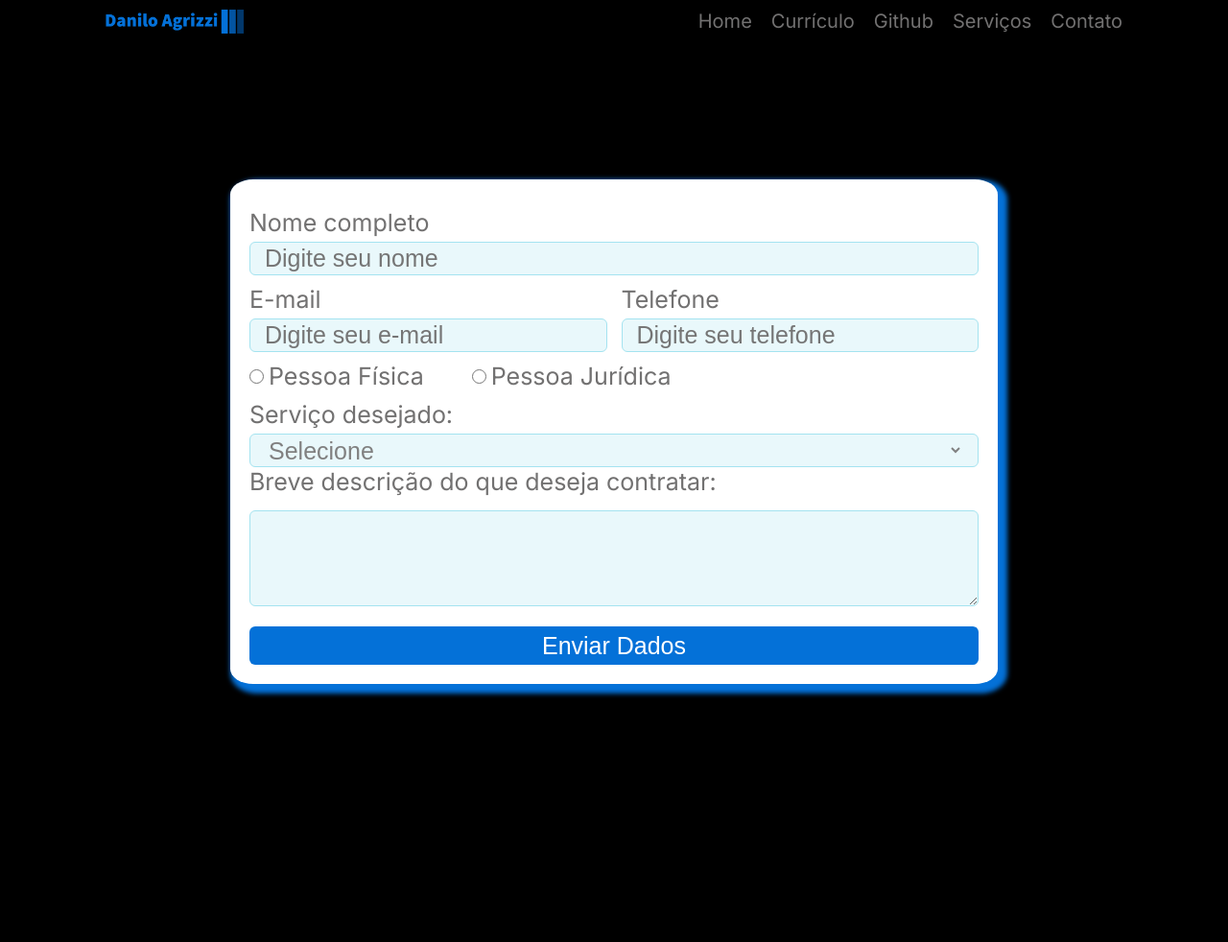
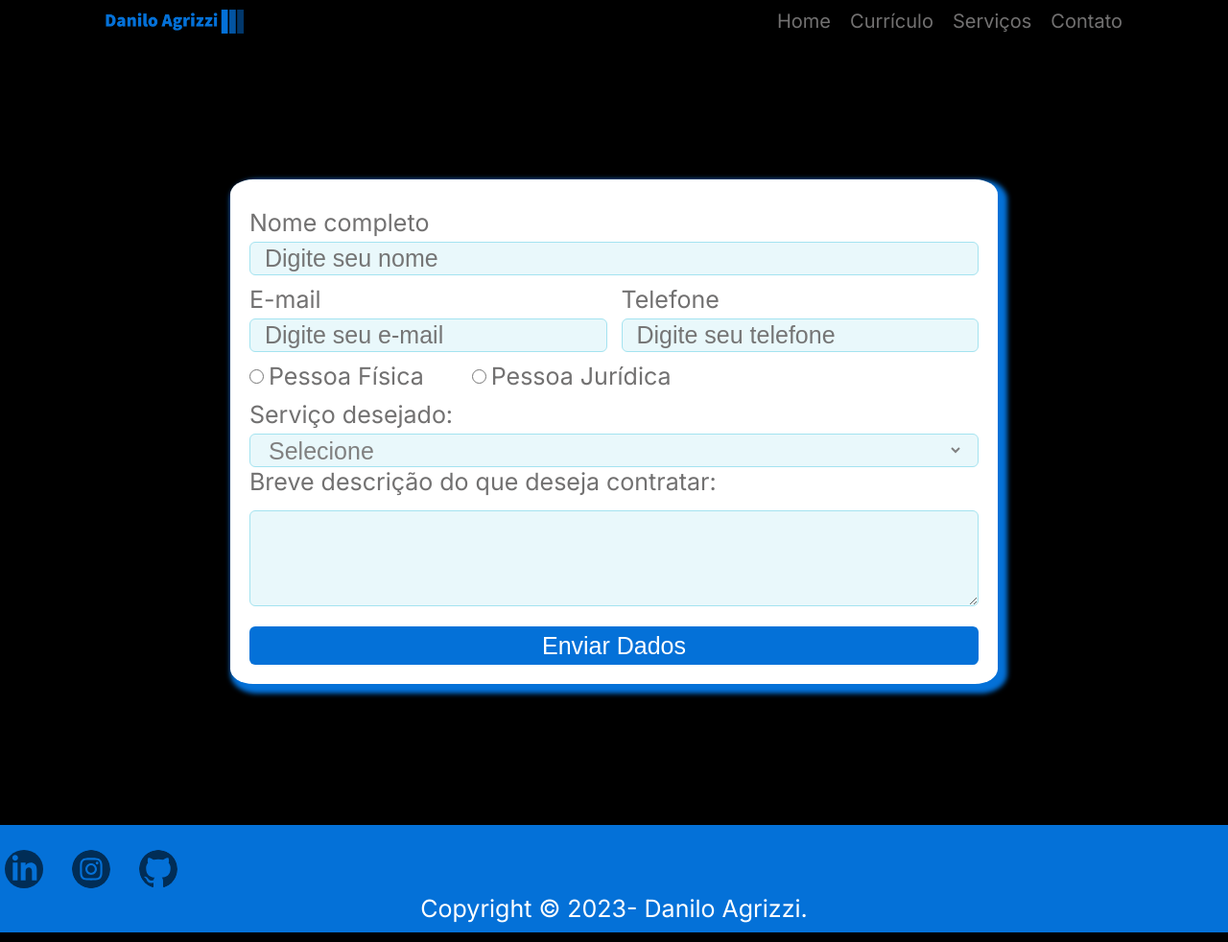
Before and after one commit to daniloagrizzi/projectDevWeb, a plain HTML site: page contato.html in a window 1280 px wide. Shown: the whole page at 96% size. Before the commit the page ends 850 px from the top, so only its background shows below. Drawn offline with Linux system fonts and the light colour scheme.

Commit message:
final update
final update of UVV web development work

```diff
--- a/contato.html
+++ b/contato.html
@@ -12,7 +12,6 @@
         <ul>
           <li> <a href="index.html">Home</a></li>
           <li><a href="curiculo.html">Currículo</a></li>
-          <li><a href="#">Github</a></li>
           <li><a href="serviços.html">Serviços</a></li>
           <li><a href="contato.html">Contato</a></li>
         </ul>
@@ -40,22 +39,22 @@
 
         </div>
 
-        <div class="gender-box">
+        <div class="pessoa-box">
 
 
-          <div class="gender-option">
+          <div class="pessoa-option">
 
-              <div class="gender">
+              <div class="pessoa">
 
-                  <input type="radio" name="sexo" value="Masculino" id="check-male">
-                  <label for="check-male">Pessoa Física</label>
+                  <input type="radio" name="pessoa" value="fisica" id="check-fisica">
+                  <label for="check-fisica">Pessoa Física</label>
 
               </div>
 
-              <div class="gender">
+              <div class="pessoa">
 
-                 <input type="radio" name="sexo" value="Feminino" id="check-female">
-                 <label for="check-female">Pessoa Jurídica</label>
+                 <input type="radio" name="pessoa" value="juridica" id="check-juridica">
+                 <label for="check-juridica">Pessoa Jurídica</label>
 
               </div>
 
@@ -103,7 +102,31 @@
       </form>
 
   </div>
+ </section>
 
-    </section>
+ <footer id="colophon" class="site-footer" role="contentinfo">
+  <div class="social-wrapper">
+    <ul>
+      <li>
+        <a href="https://www.linkedin.com/in/danilo-agrizzi-320407237/" target="_blank">
+          <img src="assets/img/linkedin-icon.svg" alt="linkedin Logo" class="linkedin-icon"></a>
+      </li>
+      <li>
+        <a href="https://www.instagram.com/daniloagrizzi/" target="_blank">
+          <img src="assets/img/instagram-icon.svg" alt="Instagram Logo" class="instagram-icon"></a>
+      </li>
+      <li>
+        <a href="https://github.com/daniloagrizzi" target="_blank">
+          <img src="assets/img/github-icon.svg" alt="github-icon" class="github-icon"></a>
+      </li>
+
+    </ul>
+  </div>
+
+  <nav class="footer-nav" role="navigation">
+    <p>Copyright &copy; 2023- Danilo Agrizzi.</p>
+  </nav>
+</footer>
+
 </body>
 </html>
--- a/estilo/contato.css
+++ b/estilo/contato.css
@@ -161,22 +161,22 @@ body {
     column-gap: 15px;
   }
 
-  .form .gender-box {
+  .form .pessoa-box {
     margin-top: 10px;
   }
 
-  .form :where(.gender-option, .gender) {
+  .form :where(.pessoa-option, .pessoa) {
     display: flex;
     align-items: center;
     column-gap: 50px;
     flex-wrap: wrap;
   }
 
-  .form .gender {
+  .form .pessoa {
     column-gap: 5px;
   }
 
-  .gender input {
+  .pessoa input {
 
     accent-color: var(--primary-color);
     float: left;
@@ -185,11 +185,11 @@ body {
 
   }
 
-  .form :where(.gender input,.gender textarea, .gender label) {
+  .form :where(.pessoa input,.pessoa textarea, .pessoa label) {
     cursor: pointer;
   }
 
-  .gender label {
+  .pessoa label {
     color:var(--text-color);
   }
 
@@ -228,3 +228,49 @@ body {
 
   /*Anti-span*/
   .naoexibir { display:none; }
+
+ /*footer*/
+.site-footer {
+  background-color: var(--primary-color);
+	text-align: center;
+	margin: 10px 0;
+	padding: 10px 0;
+
+}
+
+#social-wrapper {
+	text-align: center;
+}
+
+/*Social Media Icons*/
+.social-wrapper {
+	text-align: center;
+}
+
+.social-wrapper ul li {
+	display: inline;
+	margin: 0 5px;
+}
+
+.linkedin-icon,
+.instagram-icon,
+.github-icon {
+	margin-top: .625em;
+	width: 40px;
+	height: 40px;
+	opacity: .6;
+	filter: alpha(opacity=60); /* For IE8 and earlier */
+  border-radius: 25px;
+}
+
+.linkedin-icon:hover,
+.instagram-icon:hover,
+.github-icon:hover {
+	opacity: 1.0;
+	filter: alpha(opacity=100); /* For IE8 and earlier */
+}
+
+.footer-nav p {
+	text-align: center;
+  color: #fff;
+}
--- a/estilo/curriculo.css
+++ b/estilo/curriculo.css
@@ -59,7 +59,7 @@ body {
 
 }
 
-/* common styles */
+
 img {
 	width: 100%;
 }
@@ -96,7 +96,7 @@ a {
 	font-weight: 400;
 }
 
-/* layouts */
+
 .container {
 	max-width: 1000px;
 	width: 90%;
@@ -155,8 +155,6 @@ a {
 }
 .profile_profileImg {
 	max-width: 250px;
-
-    box-shadow: 5px 5px 5px 5px var(--primary-color);
 }
 .profile_name_firstName {
 	color: white;
@@ -193,7 +191,7 @@ a {
 	}
 }
 
-/* Expertise */
+/* skills */
 .skills_list {
 	margin-top: 1rem;
 	margin-left: 2rem;
@@ -209,7 +207,7 @@ a {
 	font-weight: 700;
 }
 
-/* eduction */
+/* education */
 .edu_item {
 	margin-top: 2rem;
 }
@@ -223,27 +221,48 @@ a {
 	margin-top: 2rem;
 }
 
-/* awards */
-.awards_item {
-	margin-top: 2rem;
-}
-/* Interests */
-.interest_items {
-	margin-top: 2rem;
-	display: flex;
-	align-items: center;
-	flex-wrap: wrap;
-	gap: 2rem;
-}
-.interest_item {
-	font-size: 1.5rem;
-	display: flex;
-	flex-direction: column;
-	align-items: center;
-	justify-content: center;
-	gap: 0.5rem;
-	color: var(--text-color);
-}
-.interest_item svg {
-	width: 2rem;
-}
+/*footer*/
+.site-footer {
+	background-color: var(--primary-color);
+	  text-align: center;
+	  margin: 10px 0;
+	  padding: 10px 0;
+
+  }
+
+  #social-wrapper {
+	  text-align: center;
+  }
+
+  /*Social Media Icons*/
+  .social-wrapper {
+	  text-align: center;
+  }
+
+  .social-wrapper ul li {
+	  display: inline;
+	  margin: 0 5px;
+  }
+
+  .linkedin-icon,
+  .instagram-icon,
+  .github-icon {
+	  margin-top: .625em;
+	  width: 40px;
+	  height: 40px;
+	  opacity: .6;
+	  filter: alpha(opacity=60); /* For IE8 and earlier */
+	border-radius: 25px;
+  }
+
+  .linkedin-icon:hover,
+  .instagram-icon:hover,
+  .github-icon:hover {
+	  opacity: 1.0;
+	  filter: alpha(opacity=100); /* For IE8 and earlier */
+  }
+
+  .footer-nav p {
+	  text-align: center;
+	color: #fff;
+  }
--- a/estilo/styles.css
+++ b/estilo/home.css
@@ -107,13 +107,7 @@ a:hover {
   }
 
   /* home*/
-.perfil-content img{
 
-    height: 250px;
-    width: 150px;
-
-    box-shadow: 5px 5px 5px 5px var(--primary-color);
-}
 
 body {
     font-family: Inter, sans-serif;
@@ -162,14 +156,66 @@ p {
 	gap: 1rem;
 }
 
-
+.title-box {
+  max-height: 200px;
+}
 
 .profile_container {
 	display: flex;
 	gap: 1rem;
+  justify-content: flex-start;
+  flex-direction: column;
+
+
 }
 .profile_container img {
-	max-width: 250px;
+
+	max-width: 200px;
     max-height: 350px;
-    box-shadow: 5px 5px 5px 5px var(--primary-color);
+
 }
+/*footer*/
+.site-footer {
+  background-color: var(--primary-color);
+	text-align: center;
+	margin: 10px 0;
+	padding: 10px 0;
+
+}
+
+#social-wrapper {
+	text-align: center;
+}
+
+/*Social Media Icons*/
+.social-wrapper {
+	text-align: center;
+}
+
+.social-wrapper ul li {
+	display: inline;
+	margin: 0 5px;
+}
+
+.linkedin-icon,
+.instagram-icon,
+.github-icon {
+	margin-top: .625em;
+	width: 40px;
+	height: 40px;
+	opacity: .6;
+	filter: alpha(opacity=60); /* For IE8 and earlier */
+  border-radius: 25px;
+}
+
+.linkedin-icon:hover,
+.instagram-icon:hover,
+.github-icon:hover {
+	opacity: 1.0;
+	filter: alpha(opacity=100); /* For IE8 and earlier */
+}
+
+.footer-nav p {
+	text-align: center;
+  color: #fff;
+}
--- a/estilo/serviços.css
+++ b/estilo/serviços.css
@@ -61,6 +61,16 @@ body {
 
 /* table */
 
+@media only screen and (max-width: 768px) {
+	table  {
+		width: 100%;
+		grid-template-columns: 1fr;
+		padding: 3rem;
+		gap: 7rem;
+
+	}
+}
+
 .table-services {
     max-width: 1500px;
 	width: 90%;
@@ -116,3 +126,49 @@ align-items: center;
     font-weight: bold;
     color: var(--primary-color);
 }
+
+/*footer*/
+.site-footer {
+	background-color: var(--primary-color);
+	  text-align: center;
+	  margin: 10px 0;
+	  padding: 10px 0;
+
+  }
+
+  #social-wrapper {
+	  text-align: center;
+  }
+
+  /*Social Media Icons*/
+  .social-wrapper {
+	  text-align: center;
+  }
+
+  .social-wrapper ul li {
+	  display: inline;
+	  margin: 0 5px;
+  }
+
+  .linkedin-icon,
+  .instagram-icon,
+  .github-icon {
+	  margin-top: .625em;
+	  width: 40px;
+	  height: 40px;
+	  opacity: .6;
+	  filter: alpha(opacity=60); /* For IE8 and earlier */
+	border-radius: 25px;
+  }
+
+  .linkedin-icon:hover,
+  .instagram-icon:hover,
+  .github-icon:hover {
+	  opacity: 1.0;
+	  filter: alpha(opacity=100); /* For IE8 and earlier */
+  }
+
+  .footer-nav p {
+	  text-align: center;
+	color: #fff;
+  }
```
Also changed, not shown: curiculo.html (+23 -1 lines), index.html (+31 -5 lines), serviços.html (+29 -2 lines), assets/img/github-icon.svg (added), assets/img/instagram-icon.svg (added), assets/img/linkedin-icon.svg (added).
